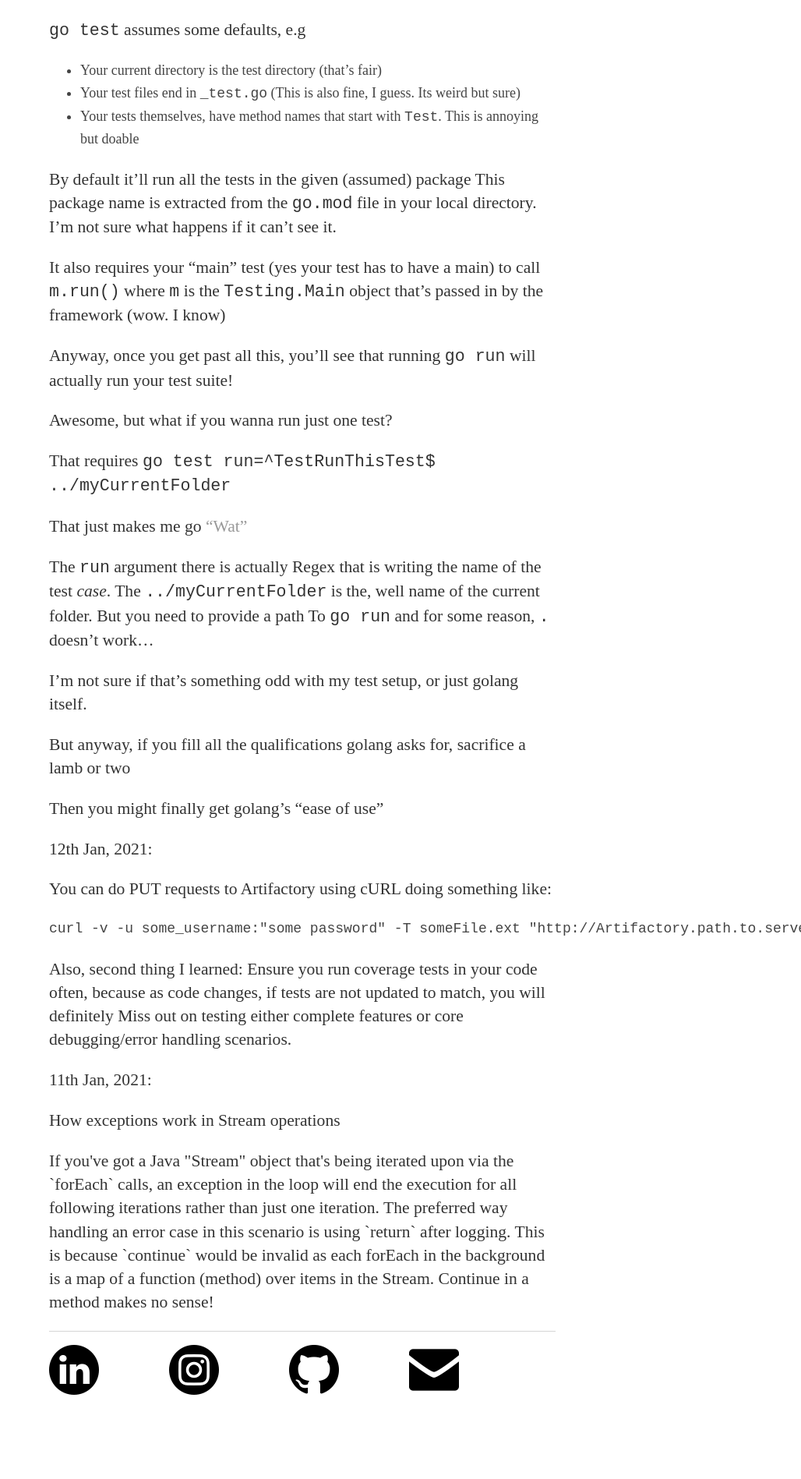
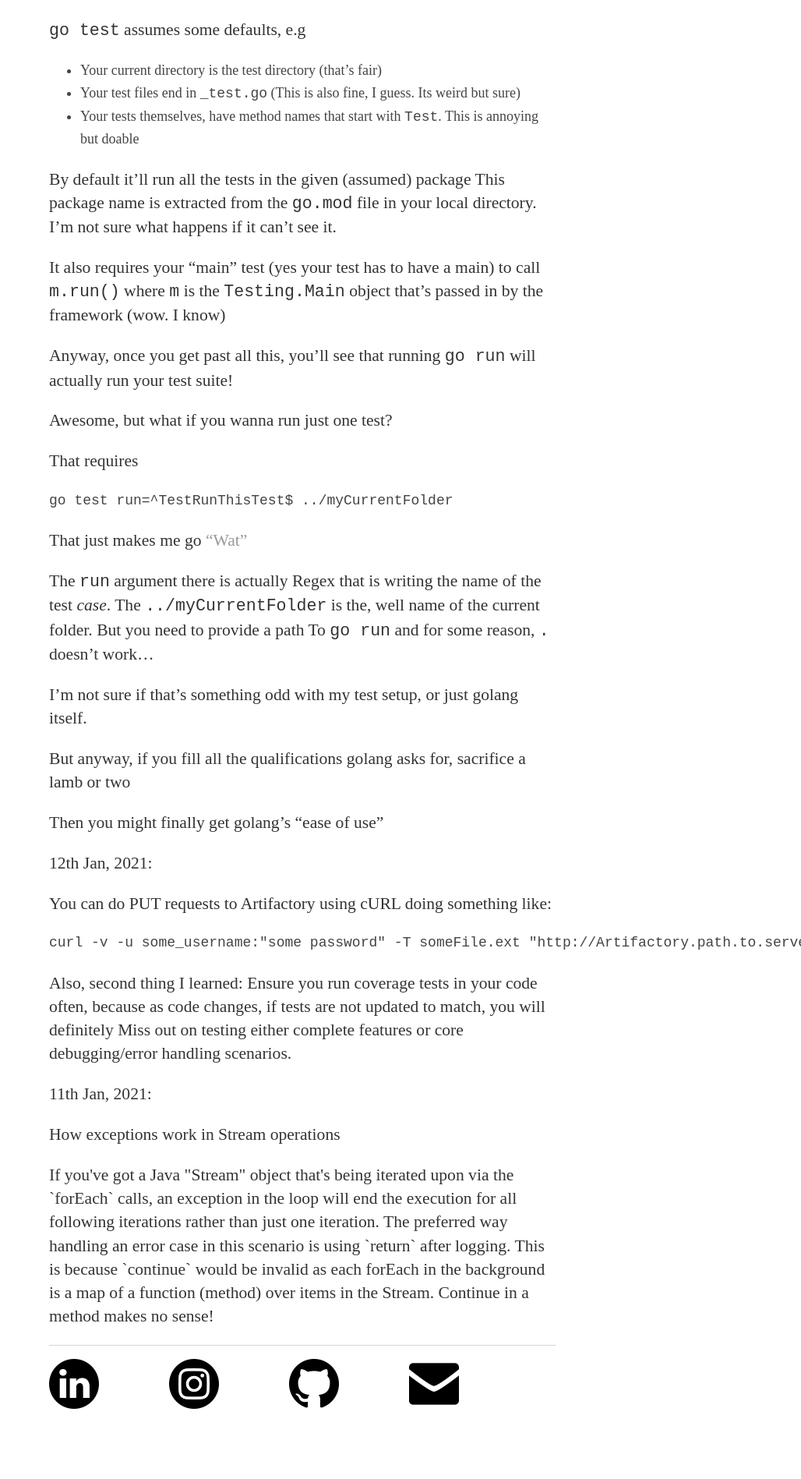
Before and after one commit to sunnyMiglani/sunnymiglani.github.io, a Jekyll site: the page built from todayILearned/index.md, in a window 1280 px wide. Shown: the part 1718-3615 px from the top of the page at 78% size, without its empty margins (252-1280 px from the left). Built offline with Jekyll 4.4.1, drawn with Linux system fonts in a browser that asks for light colours.

Commit message:
Better syntax

````diff
--- a/todayILearned/index.md
+++ b/todayILearned/index.md
@@ -67,7 +67,10 @@ Anyway, once you get past all this, you'll see that running `go run` will actual
 
 Awesome, but what if you wanna run just one test?
 
-That requires `go test run=^TestRunThisTest$ ../myCurrentFolder `
+That requires
+```
+go test run=^TestRunThisTest$ ../myCurrentFolder
+```
 
 That just makes me go ["Wat"](https://www.destroyallsoftware.com/talks/wat)
 
````
